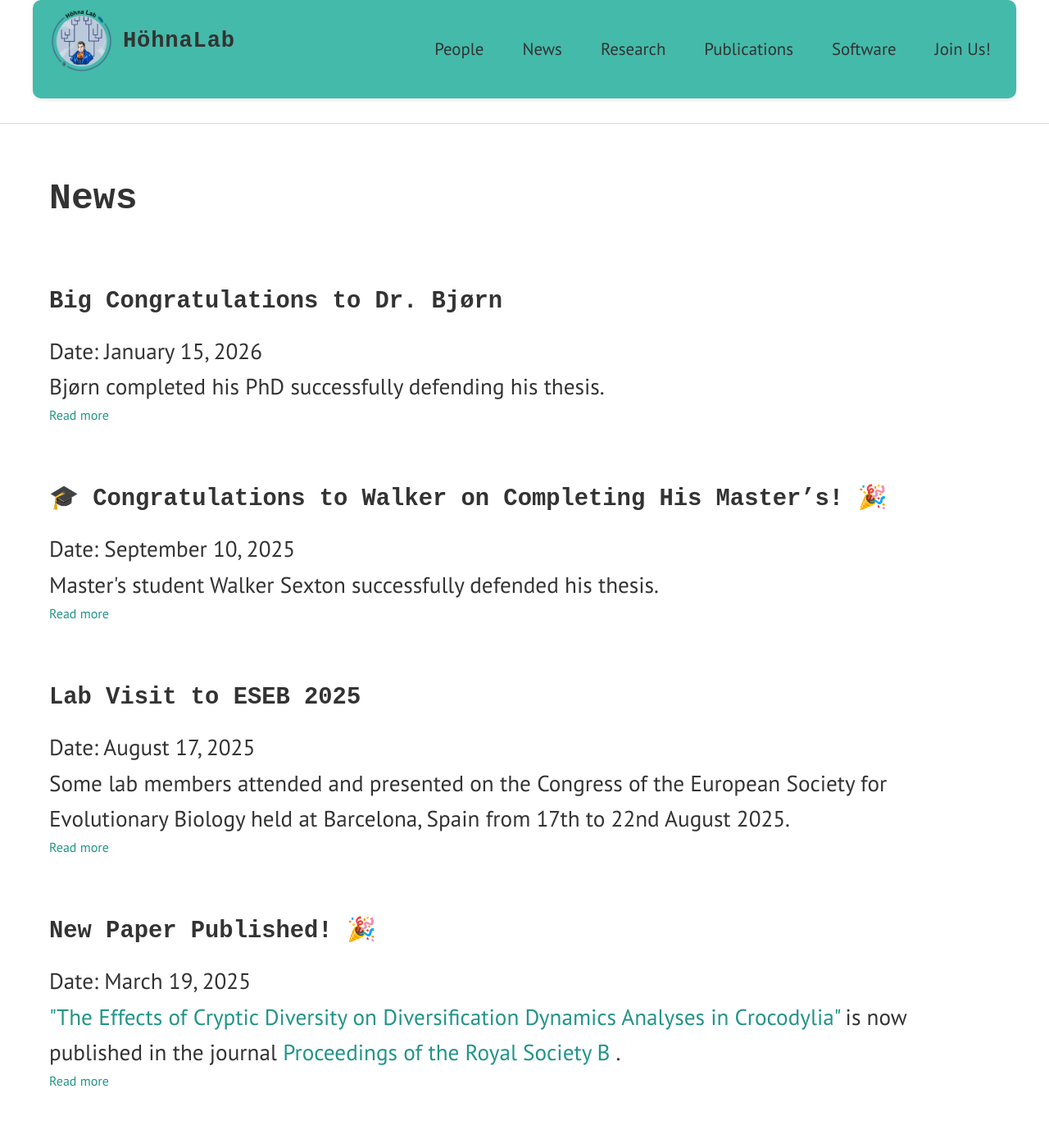
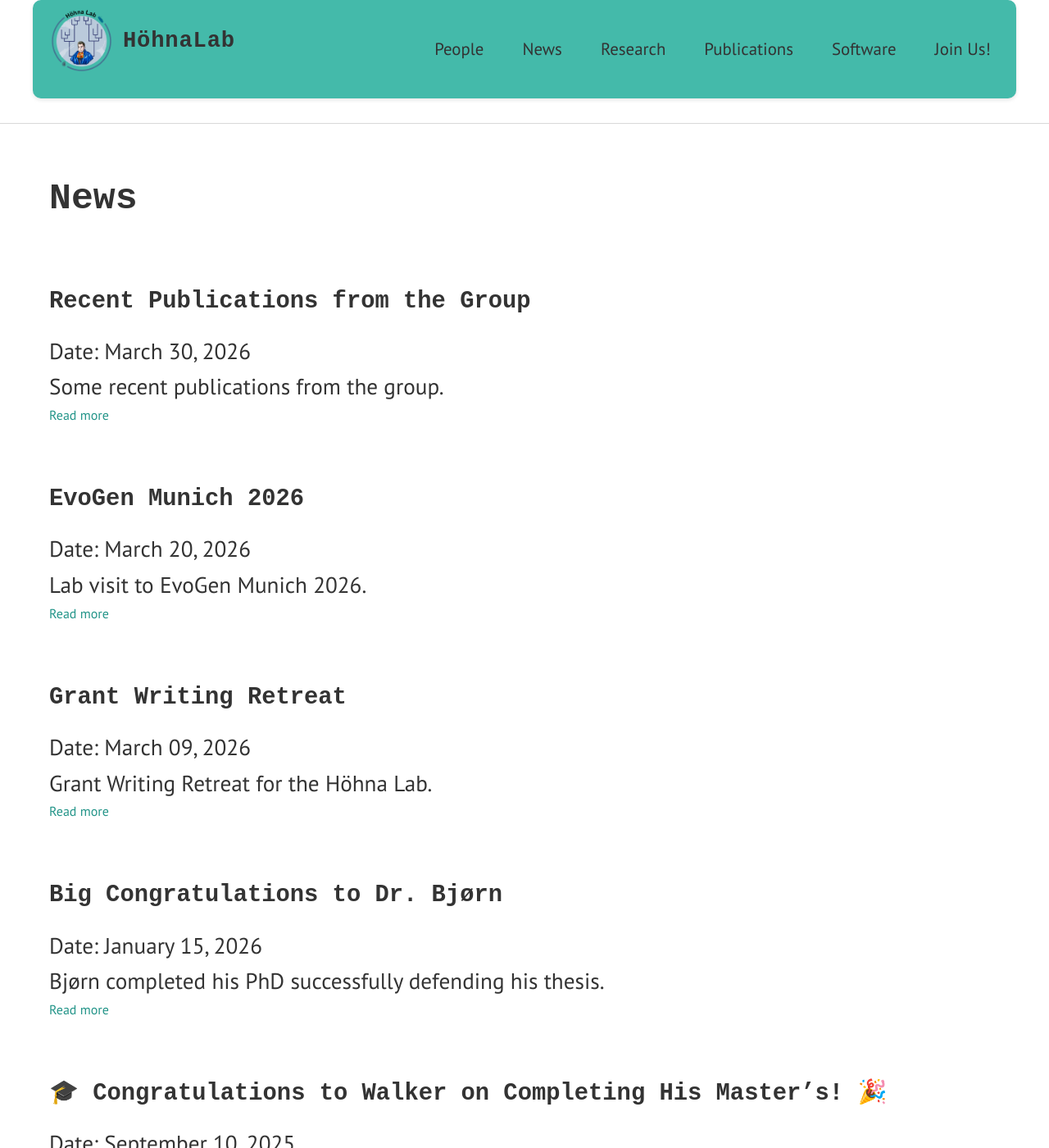
Before and after one commit to hoehnalab/hoehnalab.github.io, a Jekyll site: the page built from news.md, in a window 1280 px wide and 1400 px high. Shown: the whole window at 82% size. Built offline with Jekyll 4.4.1, drawn with Linux system fonts in a browser that asks for light colours; some web fonts are replaced.

Commit message:
New News

```diff
--- a/news.md
+++ b/news.md
@@ -28,6 +28,53 @@ permalink: /news/
 </header>
 
 <div class="updates-container">
+
+
+<div class="updates">
+    <article class="updates-content">
+      <h4>Recent Publications from the Group</h4>
+        <p>
+        Date: <time datetime="2026-03-30">March 30, 2026</time>
+        </p>
+        <p>
+            Some recent publications from the group.
+       </p>
+        <a href="/updates/publications2026_1" class="read-more">Read more</a>
+    </article>
+  </div>
+
+  <br><br>
+
+
+<div class="updates">
+    <article class="updates-content">
+      <h4>EvoGen Munich 2026</h4>
+        <p>
+        Date: <time datetime="2026-03-20">March 20, 2026</time>
+        </p>
+        <p>
+            Lab visit to EvoGen Munich 2026.
+       </p>
+        <a href="/updates/evogen2026" class="read-more">Read more</a>
+    </article>
+  </div>
+
+  <br><br>
+
+<div class="updates">
+    <article class="updates-content">
+      <h4>Grant Writing Retreat</h4>
+        <p>
+        Date: <time datetime="2026-03-09">March 09, 2026</time>
+        </p>
+        <p>
+            Grant Writing Retreat for the Höhna Lab.
+       </p>
+        <a href="/updates/writing_retreat2026" class="read-more">Read more</a>
+    </article>
+  </div>
+
+  <br><br>
 
   <div class="updates">
     <article class="updates-content">
```
Also changed, not shown: updates/evogen2026.md (added, +38 -0 lines), updates/publications2026_1.md (added, +89 -0 lines), updates/writing_retreat2026.md (added, +39 -0 lines), assets/images/covariomorph_fig1.jpeg (added), assets/images/drs_fig1.jpeg (added), assets/images/tdr_fig1.jpeg (added), 2 other files.
